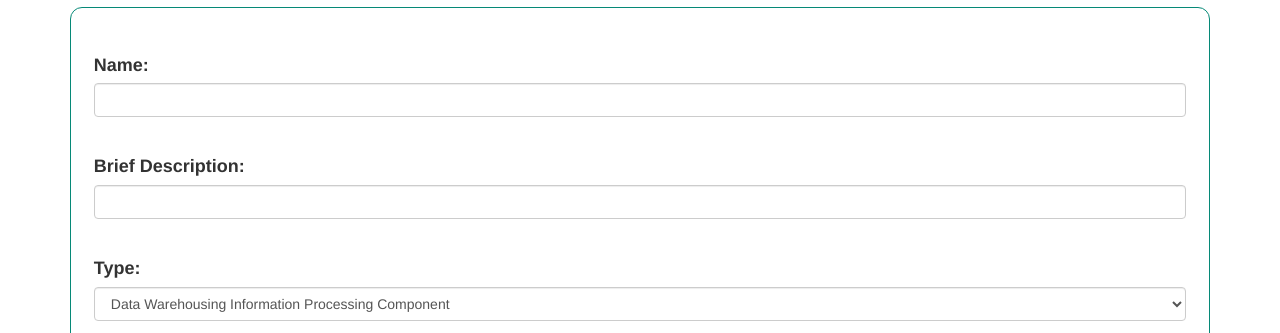
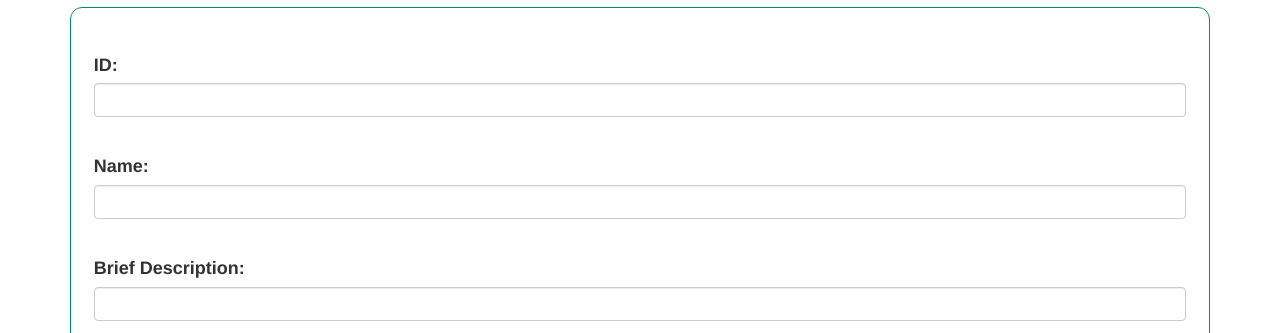
Before and after one commit to FrescoDev/architect-static-interface-styleguide, a website: page app/index.html in a window 1280 px wide. Shown: the part 319-652 px from the top of the page. Drawn offline with nearby package versions, Linux system fonts and the light colour scheme.

Commit message:
adds component id form entry

```diff
--- a/app/index.html
+++ b/app/index.html
@@ -42,6 +42,10 @@
             <h2> Main </h2>
         </div>
         <form class="form-border">
+            <div class="form-group">
+                <label class="label-headings" for="component_name">ID:</label>
+                <input type="text" class="form-control" id="component_name">
+            </div>
             <div class="form-group">
                 <label class="label-headings" for="component_name">Name:</label>
                 <input type="text" class="form-control" id="component_name">
```
